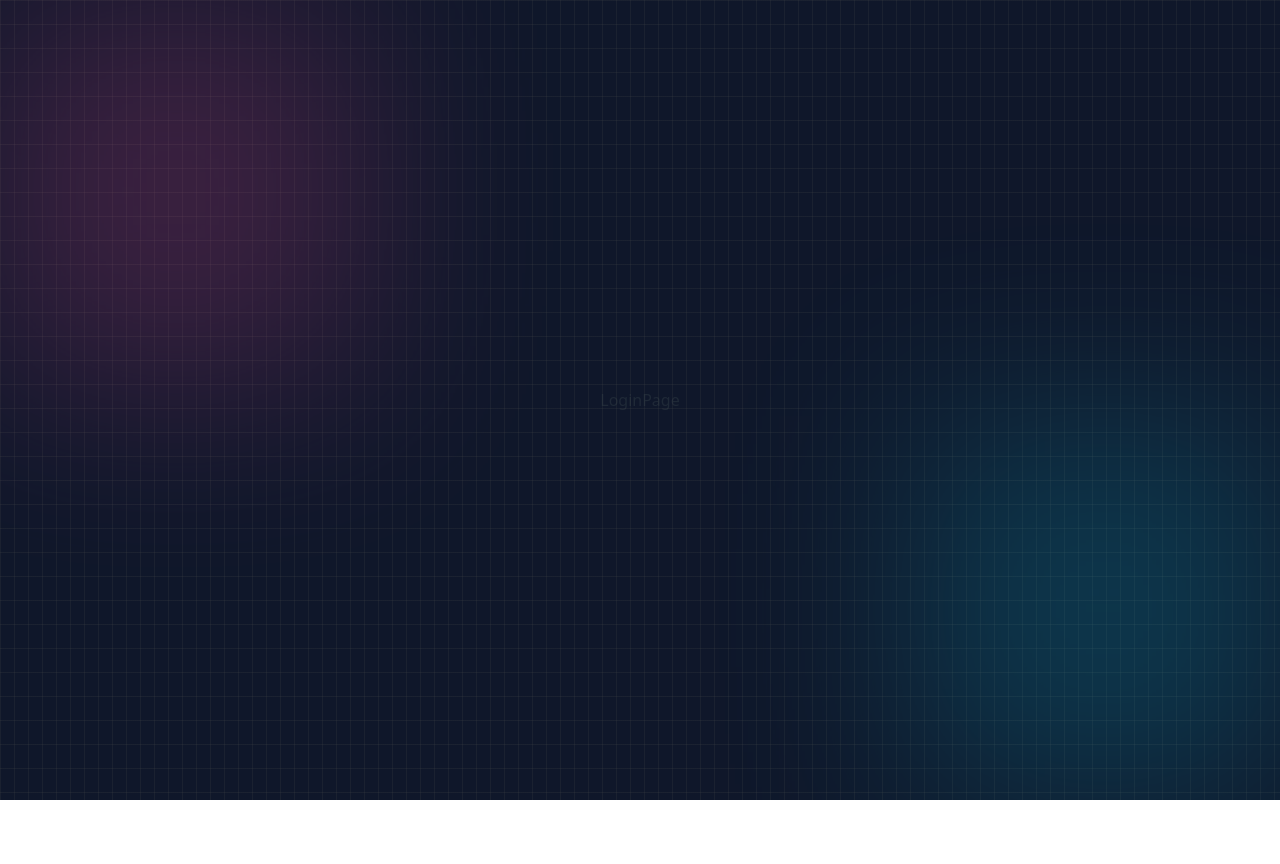
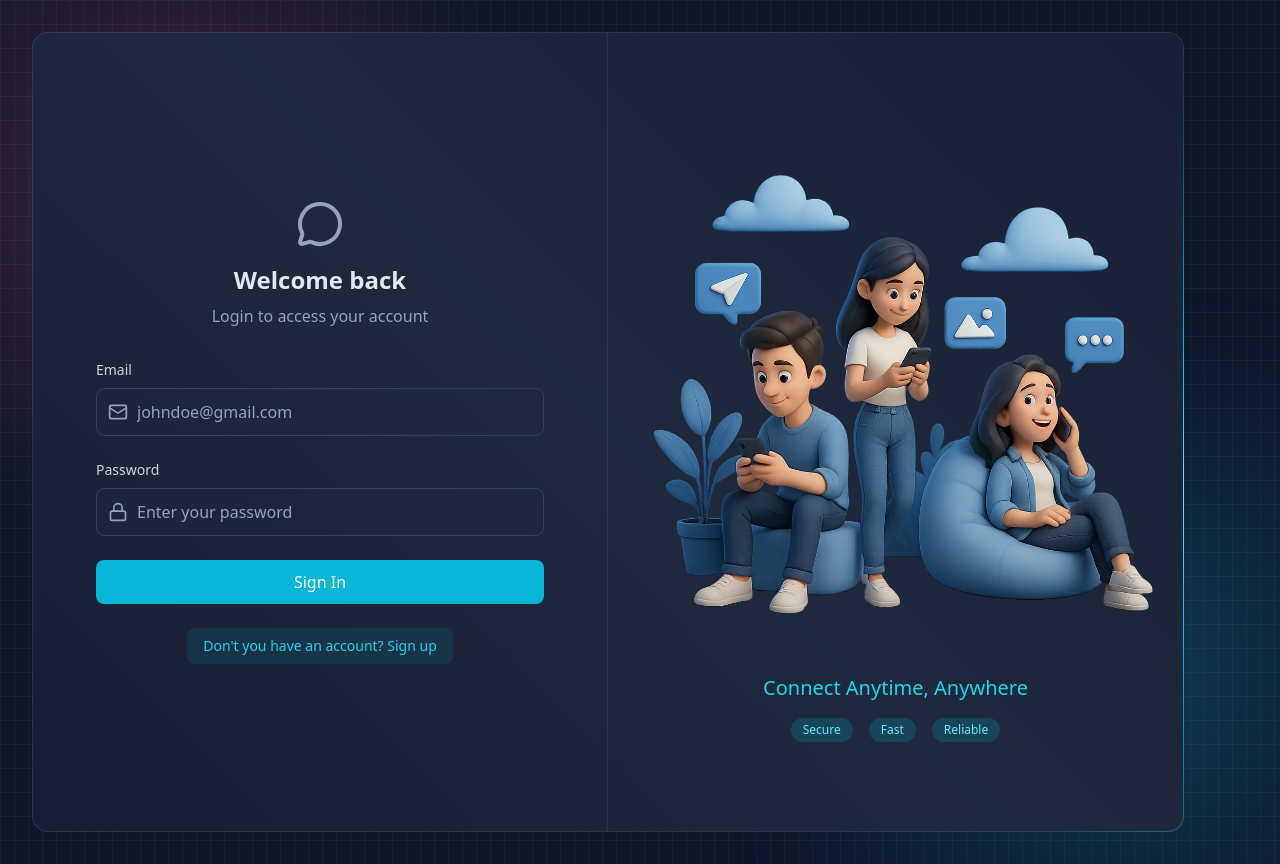
Before and after one commit to Mihre31/ChatMe, a React (Vite) app in the folder frontend/: page /login in a window 1280 px wide. Before the commit the page ends 800 px from the top, so only its background shows below. Built offline with nearby package versions, Linux system fonts and the light colour scheme; no server answers.

Commit message:
login-logout implemented

```diff
--- a/frontend/src/pages/ChatPage.jsx
+++ b/frontend/src/pages/ChatPage.jsx
@@ -1,7 +1,14 @@
 import React from "react";
+import { useAuthStore } from "../store/useAuthStore";
 
 function ChatPage() {
-  return <div>ChatPage</div>;
+  const { logout } = useAuthStore();
+  return (
+    <div className="z-10">
+      ChatPage
+      <button onClick={logout}>Logout</button>
+    </div>
+  );
 }
 
 export default ChatPage;
--- a/frontend/src/pages/LoginPage.jsx
+++ b/frontend/src/pages/LoginPage.jsx
@@ -1,7 +1,123 @@
-import React from "react";
+import React, { useState } from "react";
+import { useAuthStore } from "../store/useAuthStore";
+import {
+  LoaderIcon,
+  LockIcon,
+  MailIcon,
+  MessageCircleIcon,
+} from "lucide-react";
+import BorderAnimatedContainer from "../components/BorderAnimatedContainer";
+import { Link } from "react-router";
 
 function LoginPage() {
-  return <div>LoginPage</div>;
+  const [formData, setFormData] = useState({
+    email: "",
+    password: "",
+  });
+  const { login, isLoggingIn } = useAuthStore();
+
+  const handleSubmit = (e) => {
+    e.preventDefault();
+    login(formData);
+  };
+  return (
+    <div className="w-full items-center justify-center p-4 bg-slate-900">
+      <div className="relative w-full max-w-6xl md:h-[800px] h-[650px]">
+        <BorderAnimatedContainer>
+          <div className="w-full flex flex-col md:flex-row">
+            {/*FORM COLUMN - LEFT SIDE*/}
+            <div className="md:w-1/2 p-8 flex items-center justify-center md:border-r border-slate-600/30">
+              <div className="w-full max-w-md">
+                {/* HEADING TEXT */}
+                <div className="text-center mb-8">
+                  <MessageCircleIcon className="w-12 h-12 mx-auto text-slate-400 mb-4" />
+                  <h2 className="text-2xl font-bold text-slate-200 mb-2">
+                    Welcome back
+                  </h2>
+                  <p className="text-slate-400">Login to access your account</p>
+                </div>
+                {/*FORM */}
+                <form onSubmit={handleSubmit} className="space-y-6">
+                  {/*EMAIL*/}
+                  <div>
+                    <label className="auth-input-label">Email</label>
+                    <div className="relative">
+                      <MailIcon className="auth-input-icon" />
+                      <input
+                        type="email"
+                        value={formData.email}
+                        onChange={(e) =>
+                          setFormData({ ...formData, email: e.target.value })
+                        }
+                        className="input"
+                        placeholder="johndoe@gmail.com"
+                      />
+                    </div>
+                  </div>
+                  {/*PASSWORD*/}
+                  <div>
+                    <label className="auth-input-label">Password</label>
+                    <div className="relative">
+                      <LockIcon className="auth-input-icon" />
+                      <input
+                        type="password"
+                        value={formData.password}
+                        onChange={(e) =>
+                          setFormData({ ...formData, password: e.target.value })
+                        }
+                        className="input"
+                        placeholder="Enter your password"
+                      />
+                    </div>
+                  </div>
+
+                  {/*SUBMIT BUTTON*/}
+                  <button
+                    className="auth-btn"
+                    type="submit"
+                    disabled={isLoggingIn}
+                  >
+                    {isLoggingIn ? (
+                      <LoaderIcon className="w-full h-5 animate-spin items-center" />
+                    ) : (
+                      "Sign In"
+                    )}
+                  </button>
+                </form>
+                <div className="mt-6 text-center">
+                  <Link to="/signup" className="auth-link">
+                    Don't you have an account? Sign up
+                  </Link>
+                </div>
+              </div>
+            </div>
+
+            {/* FORM ILLUSTRATION - RIGHT SIDE */}
+            <div className="hidden md:w-1/2 md:flex items-center justify-center p-6 bg-gradient-to-bl from-slate-800/20 to-transparent">
+              <div>
+                <img
+                  src="/login.png"
+                  alt="People using mobile devices"
+                  className="w-full h-auto object-contain"
+                />
+                <div className="mt-6 text-center">
+                  <h3 className="text-xl font-medium text-cyan-400">
+                    Connect Anytime, Anywhere
+                  </h3>
+
+                  <div className="mt-4 flex justify-center gap-4">
+                    <span className="auth-badge">Secure</span>
+                    <span className="auth-badge">Fast</span>
+                    <span className="auth-badge">Reliable</span>
+                  </div>
+                </div>
+              </div>
+            </div>
+          </div>
+        </BorderAnimatedContainer>
+      </div>
+    </div>
+  );
 }
 
 export default LoginPage;
--- a/frontend/src/store/useAuthStore.js
+++ b/frontend/src/store/useAuthStore.js
@@ -5,6 +5,7 @@
   authUser: null,
   isCheckingAuth: true,
   isSigningup: false,
+  isLoggingIn: false,
 
   checkAuth: async () => {
     try {
@@ -32,4 +33,29 @@
       set({ isSigningup: false });
     }
   },
+
+  login: async (data) => {
+    set({ isLoggingIn: true });
+    try {
+      const res = await axiosInstance.post("/auth/login", data);
+      set({ authUser: res.data });
+      toast.success("Logged in successfully!");
+    } catch (error) {
+      const message =
+        error?.response?.data?.message ?? "Login failed. Please try again.";
+      toast.error(message);
+    } finally {
+      set({ isLoggingIn: false });
+    }
+  },
+  logout: async () => {
+    try {
+      await axiosInstance.post("/auth/logout");
+      set({ authUser: null });
+      toast.success("Logged out successfully");
+    } catch (error) {
+      toast.error("Error logging out");
+      console.log("Logout error:", error);
+    }
+  },
 }));
```
